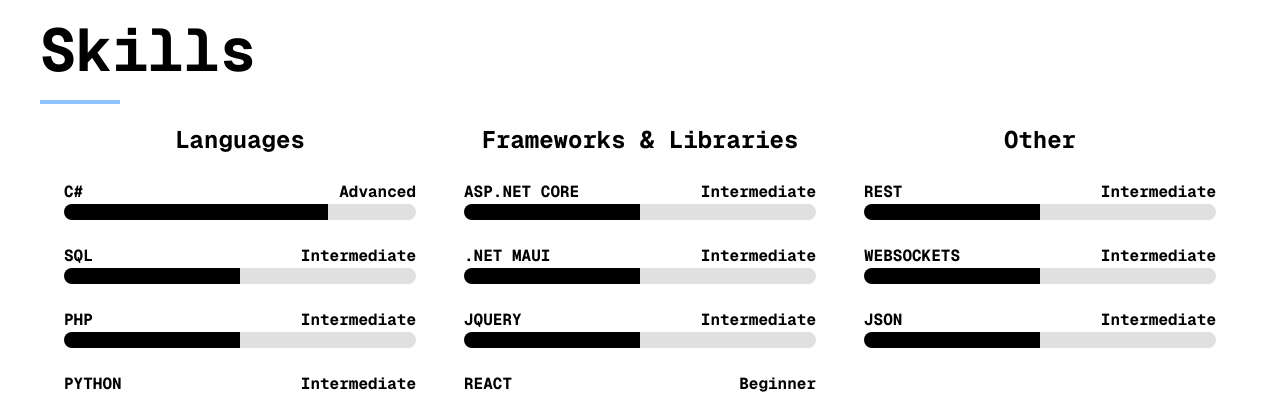
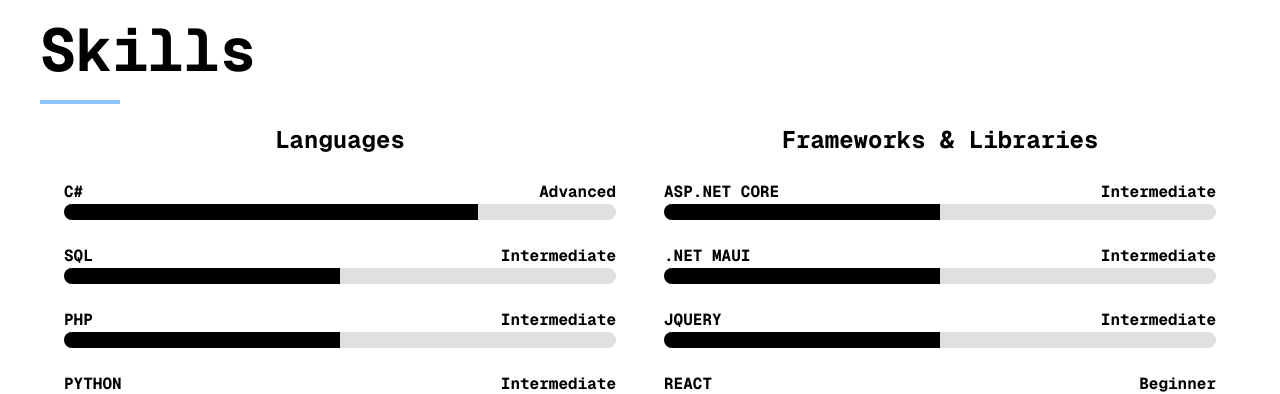
Before and after one commit to JohnNasitem/Website-Portfolio, a Next.js app in the folder Portfolio/: page / in a window 1280 px wide. Shown: the part 1080-1474 px from the top of the page. Built offline with nearby package versions, Linux system fonts and the light colour scheme.

Commit message:
removed other section

```diff
--- a/Portfolio/src/components/skills-section.tsx
+++ b/Portfolio/src/components/skills-section.tsx
@@ -33,7 +33,7 @@ const SkillsSection = () => {
                     Skills
                 </h2>
                 <div className={`bg-blue-300 h-1 w-20 mt-5 mb-5 ${section1Visible ? 'animate-fade-slide-in' : ''}`}/>
-                <div id='skills_section2' className={`text-2x1 w-fill sm:grid sm:grid-cols-3 ${section2Visible ? 'animate-fade-slide-in' : ''}`}>
+                <div id='skills_section2' className={`text-2x1 w-fill sm:grid sm:grid-cols-2 ${section2Visible ? 'animate-fade-slide-in' : ''}`}>
                     <div>
                         <h3 className='text-center font-bold text-2xl'>Languages</h3>
                         <SkillField name="C#" strenghtLevel={SKillLevel.Advanced}/>
@@ -54,12 +54,6 @@ const SkillsSection = () => {
                         <SkillField name="TAILWIND" strenghtLevel={SKillLevel.Beginner}/>
                         <SkillField name="NEXT.JS" strenghtLevel={SKillLevel.Beginner}/>
                     </div>
-                    <div>
-                        <h3 className='text-center font-bold text-2xl'>Other</h3>
-                        <SkillField name="REST" strenghtLevel={SKillLevel.Intermediate}/>
-                        <SkillField name="WEBSOCKETS" strenghtLevel={SKillLevel.Intermediate}/>
-                        <SkillField name="JSON" strenghtLevel={SKillLevel.Intermediate}/>
-                    </div>
                 </div>
             </div>
         </div>
```
